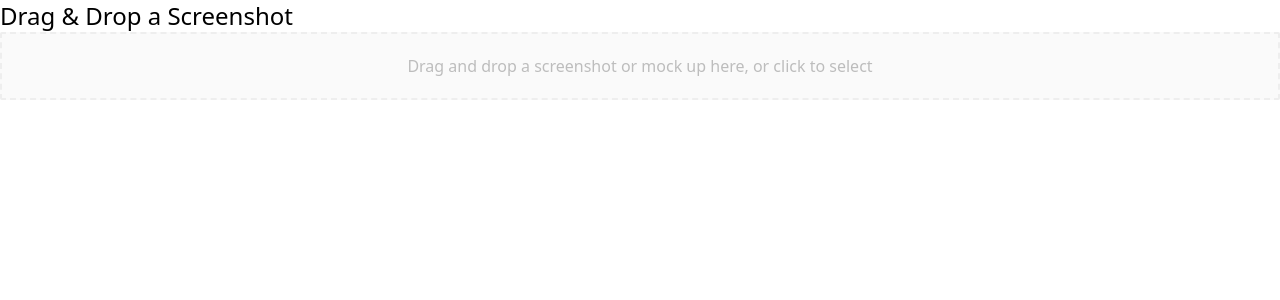
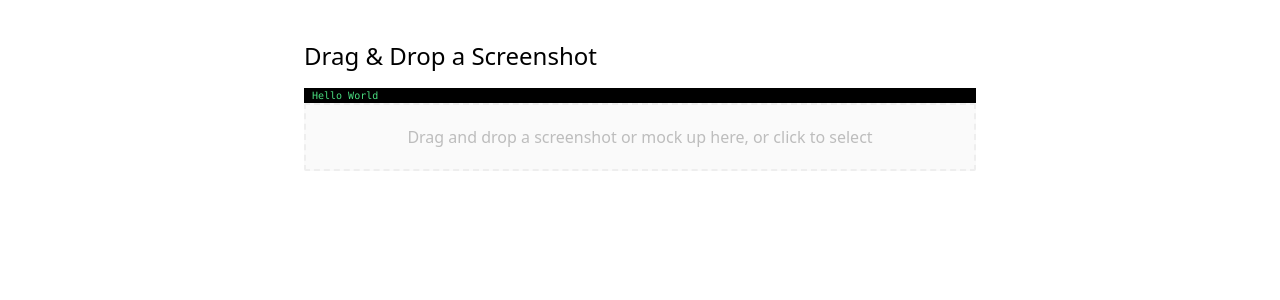
Before and after one commit to brysky9654/screenshot-to-code, a React (Vite) app in the folder frontend/: page / in a window 1280 px wide. Shown: the top 300 px of the page. Built offline with nearby package versions, Linux system fonts and the light colour scheme.

Commit message:
add a CodePreview element

```diff
--- a/frontend/src/App.tsx
+++ b/frontend/src/App.tsx
@@ -1,12 +1,13 @@
 import { useState } from "react";
 import ImageUpload from "./components/ImageUpload";
+import CodePreview from "./components/CodePreview";
 
 function App() {
   const [referenceImages, setReferenceImages] = useState<string[]>([]);
 
   return (
-    <>
-      <h1 className="text-2xl">Drag & Drop a Screenshot</h1>
+    <div className="mx-auto mt-10 max-w-2xl">
+      <h1 className="text-2xl mb-4">Drag & Drop a Screenshot</h1>
       {referenceImages.length > 0 && (
         <img
           className="w-[300px]"
@@ -15,12 +16,14 @@ function App() {
         />
       )}
 
+      <CodePreview content="Hello World" />
+
       {referenceImages.length === 0 && (
         <>
           <ImageUpload setReferenceImages={setReferenceImages} />
         </>
       )}
-    </>
+    </div>
   );
 }
 
--- /dev/null
+++ b/frontend/src/components/CodePreview.tsx
@@ -0,0 +1,27 @@
+import { useRef, useEffect } from "react";
+
+interface Props {
+  content: string;
+}
+
+function CodePreview({ content }: Props) {
+  const scrollRef = useRef<HTMLDivElement>(null);
+
+  useEffect(() => {
+    if (scrollRef.current) {
+      scrollRef.current.scrollLeft = scrollRef.current.scrollWidth;
+    }
+  }, [content]);
+
+  return (
+    <div
+      ref={scrollRef}
+      className="w-full px-2 bg-black text-green-400 whitespace-nowrap flex
+      overflow-x-auto font-mono text-[10px]"
+    >
+      {content}
+    </div>
+  );
+}
+
+export default CodePreview;
```
